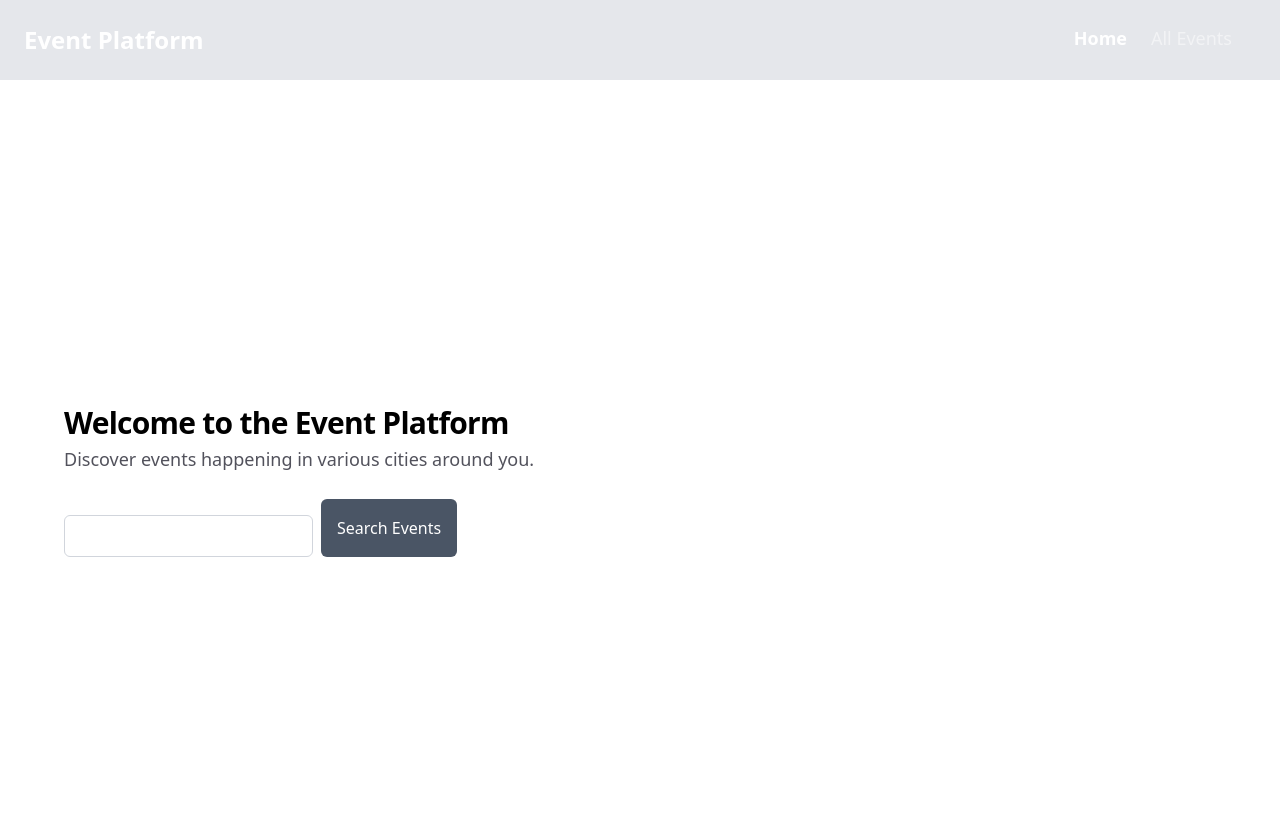
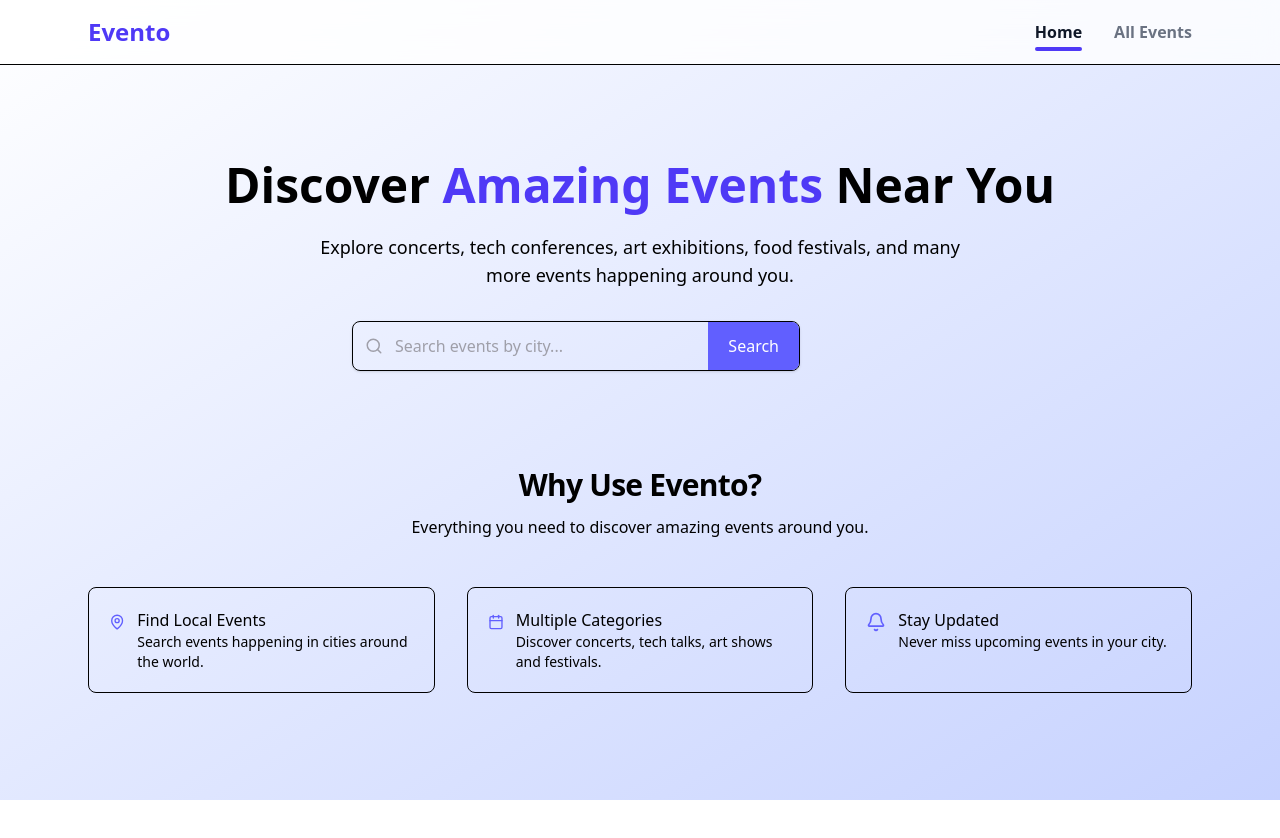
Before and after one commit to urstrulywin/Evento, a Next.js app: page / in a window 1280 px wide. Shown: the top 838 px of the page. After the commit the page ends 800 px from the top, so only its background shows below. Built offline with nearby package versions, Linux system fonts and the light colour scheme.

Commit message:
improved frontend

```diff
--- a/app/components/h1.tsx
+++ b/app/components/h1.tsx
@@ -1,17 +1,14 @@
-import { cn } from "@/lib/client-utils"
-import { twMerge } from "tailwind-merge"
+import { cn } from "@/lib/client-utils";
 
 type H1Props = {
-    children: React.ReactNode,
-    className?: string
+  children: React.ReactNode;
+  className?: string;
+};
+
+export default function h1({ children, className }: H1Props) {
+  return (
+    <h1 className={cn("text-4xl md:text-5xl font-bold text-center", className)}>
+      {children}
+    </h1>
+  );
 }
-
-export default function h1({children, className}: H1Props) {
-  return (
-    <h1 className={cn("text-3xl font-semibold leading-10 tracking-tight text-black dark:text-zinc-50",
-      className
-    )}>
-        {children}
-    </h1>
-  )
-}
--- a/app/components/header.tsx
+++ b/app/components/header.tsx
@@ -1,26 +1,59 @@
 "use client";
+
 import { usePathname } from "next/navigation";
 import Link from "next/link";
 
-const routes =[
-    { name: "Home", path: "/" },
-    { name: "All Events", path: "/events/all" },
+const routes = [
+  { name: "Home", path: "/" },
+  { name: "All Events", path: "/events/all" },
 ];
 
 export default function Header() {
-        const curPath = usePathname();
-    return <header className="flex justify-between p-6 bg-gray-200 dark:bg-gray-800 text-lg font-medium">
-        <section className="text-white text-2xl font-bold">
-            <Link href="/">Event Platform</Link>
-        </section>
-        <nav >
-            <ul>
-                {routes.map((route) => (
-                    <li key={route.path} className={`inline mr-6 ${curPath === route.path ? "font-bold text-white" : "text-white/50 hover:text-white"}`}>
-                        <Link href={route.path}>{route.name}</Link>
-                    </li>
-                ))}
-            </ul>
+  const pathname = usePathname();
+
+  return (
+    <header className="sticky top-0 z-50 border-b bg-white/80 backdrop-blur-md">
+      <div className="mx-auto max-w-6xl flex items-center justify-between px-6 py-4">
+        {/* Logo */}
+        <Link
+          href="/"
+          className="text-2xl font-bold text-indigo-600 hover:text-indigo-700 transition"
+        >
+          Evento
+        </Link>
+
+        {/* Navigation */}
+        <nav>
+          <ul className="flex items-center gap-8">
+            {routes.map((route) => {
+              const active = pathname === route.path;
+
+              return (
+                <li key={route.path}>
+                  <Link
+                    href={route.path}
+                    aria-current={active ? "page" : undefined}
+                    className={`relative pb-2 font-semibold transition-colors
+                    ${
+                      active
+                        ? "text-gray-900"
+                        : "text-gray-500 hover:text-gray-900"
+                    }`}
+                  >
+                    {route.name}
+
+                    {/* underline */}
+                    <span
+                      className={`absolute left-0 bottom-0 h-1 bg-indigo-600 rounded-full transition-all duration-300
+                      ${active ? "w-full" : "w-0"}`}
+                    />
+                  </Link>
+                </li>
+              );
+            })}
+          </ul>
         </nav>
-    </header>;
+      </div>
+    </header>
+  );
 }
--- a/app/components/search.tsx
+++ b/app/components/search.tsx
@@ -2,6 +2,7 @@
 
 import { useRef } from "react";
 import { useRouter } from "next/navigation";
+import { Search as SearchIcon } from "lucide-react";
 
 export default function Search() {
   const inputRef = useRef<HTMLInputElement>(null);
@@ -9,27 +10,35 @@ export default function Search() {
 
   const handleSubmit = (e: React.FormEvent<HTMLFormElement>) => {
     e.preventDefault();
+
     const city = inputRef.current?.value.trim();
 
-    if (city) {
-      router.push(`/events/${(city)}`);
-      // router.push(`/events/${encodeURIComponent(city)}`);
-    }
+    if (!city) return;
+
+    router.push(`/events/${encodeURIComponent(city)}`);
   };
 
   return (
-    <form onSubmit={handleSubmit} className="mt-6 flex w-full">
+    <form
+      onSubmit={handleSubmit}
+      role="search"
+      className="flex w-full max-w-md items-center overflow-hidden rounded-lg border shadow-sm"
+    >
+      <SearchIcon size={18} className="ml-3 text-zinc-400" />
+
       <input
         ref={inputRef}
         type="text"
-        placeholder="Enter city name"
-        className="mt-4 p-2 border border-gray-300 rounded-md dark:bg-gray-700 dark:border-gray-600 dark:text-white"
+        placeholder="Search events by city..."
+        aria-label="Search events by city"
+        className="flex-1 px-3 py-3 outline-none placeholder:text-zinc-400"
       />
+
       <button
         type="submit"
-        className="ml-2 px-4 py-2 bg-gray-600 text-white rounded-md hover:bg-blue-700"
+        className="px-5 py-3 bg-indigo-500 text-white font-medium hover:bg-indigo-600 transition"
       >
-        Search Events
+        Search
       </button>
     </form>
   );
--- a/app/event/[slug]/page.tsx
+++ b/app/event/[slug]/page.tsx
@@ -9,12 +9,14 @@ interface EventSlug {
   params: Promise<{ slug: string }>;
 }
 
-export async function generateMetadata({ params }: EventSlug) : Promise<Metadata>{
+export async function generateMetadata({
+  params,
+}: EventSlug): Promise<Metadata> {
   const { slug } = await params;
 
   const event = await getEvent(slug);
 
-    if(!event) {
+  if (!event) {
     return {
       title: "Event Not Found",
     };
@@ -25,36 +27,40 @@ export async function generateMetadata({ params }: EventSlug) : Promise<Metadata
   };
 }
 
-export default async function CityEventPage({params}: EventSlug) {
+export default async function CityEventPage({ params }: EventSlug) {
   const { slug } = await params;
 
   // Simulate network delay for demo purposes
   // await sleep(2000);
   const event = await getEvent(slug);
 
-  if(!event) {
+  if (!event) {
     return (
       <main className="flex flex-col items-center justify-center min-h-screen px-5 text-center">
         <H1 className="text-4xl mb-4">Event Not Found</H1>
-        <p className="text-lg text-white/75 max-w-2xl">Sorry, we couldn't find the event you're looking for. Please check the URL or return to the homepage.</p>
+        <p className="text-lg max-w-2xl">
+          Sorry, we couldn't find the event you're looking for. Please check the
+          URL or return to the homepage.
+        </p>
       </main>
     );
   }
 
   return (
-    <main >
+    <main>
       <section className="relative w-full overflow-hidden flex items-center justify-center py-15 md:py-20">
         <Image
           src={event.imageUrl}
           alt={event.name}
-          className="object-cover z-0 blur-2xl"
+          className="object-cover z-0 blur-lg"
           quality={50}
           fill
           sizes="(max-width: 1280px) 100vw, 1280px"
           // height={400}
           priority
         />
-        <div className="relative z-1 flex gap-6 lg:gap-x-12 flex-col md:flex-row items-center">
+        {/* <div className="absolute inset-0 bg-black/40 z-0" /> */}
+        <div className="relative z-10 flex gap-6 lg:gap-x-12 text-white/80 flex-col md:flex-row items-center">
           <Image
             src={event.imageUrl}
             alt={event.name}
@@ -66,28 +72,32 @@ export default async function CityEventPage({params}: EventSlug) {
           />
           <div className="flex flex-col sm:items-center md:items-start">
             {/* display date of event */}
-            <p className= "text-white/75">
-              {new Date(event.date).toLocaleDateString('en-US', {
-                weekday: 'short',
-                year: 'numeric',
-                month: 'short',
-                day: 'numeric',
+            <p>
+              {new Date(event.date).toLocaleDateString("en-US", {
+                weekday: "short",
+                year: "numeric",
+                month: "short",
+                day: "numeric",
               })}
             </p>
             <H1 className="py-2 whitespace-nowrap lg:text-5xl">{event.name}</H1>
-            <p className="pb-1 italic whitespace-nowrap text-xl text-white/75"> Organized by <span>{event.organizerName}</span> </p>
-            <p className="text-white drop-shadow-lg">{event.location}</p>
-            <button className=" bg-white/20 text-lg p-1 mt-5 capitalize w-[95vw] sm:w-full rounded-md border-white/20 border-2 bg-blur state-effects"> Get Tickets </button>
+            <p className="pb-1 italic whitespace-nowrap text-xl ">
+              Organized by <span>{event.organizerName}</span>
+            </p>
+            <p className="drop-shadow-lg">{event.location}</p>
+            <button className=" bg-white/20 text-lg p-1 mt-5 capitalize w-[95vw] sm:w-full rounded-md border-white/20 border-2 bg-blur state-effects">
+              Get Tickets
+            </button>
           </div>
         </div>
       </section>
-      <div className="text-center px-5 py-10 min-h-[75vh]">
+      <div className="text-center">
         <Section>
-              <SectionHeader >About the event</SectionHeader>
+          <SectionHeader>About the event</SectionHeader>
           <SectionContent>{event.description}</SectionContent>
         </Section>
         <Section>
-              <SectionHeader >Location</SectionHeader>
+          <SectionHeader>Location</SectionHeader>
           <SectionContent>{event.location}</SectionContent>
         </Section>
       </div>
@@ -95,18 +105,14 @@ export default async function CityEventPage({params}: EventSlug) {
   );
 }
 
-function Section({children}: {children: React.ReactNode}) {
-  return <section className="mb-12">
-    {children}
-  </section>
+function Section({ children }: { children: React.ReactNode }) {
+  return <section className="m-8">{children}</section>;
 }
 
-function SectionHeader({children}: {children: React.ReactNode}) {
-  return <h2 className="text-2xl mb-4">{children}</h2>
+function SectionHeader({ children }: { children: React.ReactNode }) {
+  return <h2 className="text-2xl">{children}</h2>;
 }
 
-function SectionContent({children}: {children: React.ReactNode}) {
-  return <div className="text-lg leading-8 text-white/75 max-w-4xl mx-auto ">
-    {children}
-  </div>
+function SectionContent({ children }: { children: React.ReactNode }) {
+  return <div className="text-lg leading-8 max-w-4xl mx-auto ">{children}</div>;
 }
--- a/app/layout.tsx
+++ b/app/layout.tsx
@@ -1,8 +1,7 @@
 import type { Metadata } from "next";
 import { Geist, Geist_Mono } from "next/font/google";
 import "./globals.css";
-import Header from "@/components/header"
-
+import Header from "@/components/header";
 
 const geistSans = Geist({
   variable: "--font-geist-sans",
@@ -26,7 +25,9 @@ export default function RootLayout({
 }>) {
   return (
     <html lang="en">
-      <body className={` ${geistSans.variable} ${geistMono.variable} text-white dark:bg-black antialiased overflow-y-scroll `} >
+      <body
+        className={` ${geistSans.variable} ${geistMono.variable} min-h-screen bg-gradient-to-br from-white to-indigo-200 antialiased overflow-y-scroll `}
+      >
         <Header />
         {children}
       </body>
--- a/app/page.tsx
+++ b/app/page.tsx
@@ -1,14 +1,71 @@
 import Search from "@/components/search";
 import H1 from "@/components/h1";
+import { Bell, Calendar, MapPin } from "lucide-react";
+
 export default function Home() {
   return (
-    // <div className="flex min-h-screen items-center justify-center bg-zinc-50 font-sans dark:bg-black">
-      <main className="flex min-h-screen w-full flex-col items-center justify-center py-32 px-16 bg-white dark:bg-black sm:items-start">
-        <H1>Welcome to the Event Platform </H1>
-        <p className=" text-lg leading-8 text-zinc-600 dark:text-zinc-400">
-          Discover events happening in various cities around you.
+    <main>
+      {/* Hero Section */}
+      <section className="mx-auto max-w-6xl px-6 py-24 text-center flex flex-col items-center">
+        <H1>
+          Discover <span className="text-indigo-600">Amazing Events</span> Near
+          You
+        </H1>
+
+        <p className="mt-6 text-lg text-muted-foreground max-w-2xl">
+          Explore concerts, tech conferences, art exhibitions, food festivals,
+          and many more events happening around you.
         </p>
-        <Search/>
-      </main>
+
+        <div className="mt-8 w-full max-w-xl">
+          <Search />
+        </div>
+      </section>
+
+      {/* Features Section */}
+      <section className="mx-auto max-w-6xl px-6">
+        <div className="text-center mb-12">
+          <h2 className="text-3xl font-semibold tracking-tight">
+            Why Use Evento?
+          </h2>
+
+          <p className="text-muted-foreground mt-3 max-w-xl mx-auto">
+            Everything you need to discover amazing events around you.
+          </p>
+        </div>
+
+        <div className="grid gap-8 sm:grid-cols-2 md:grid-cols-3">
+          <div className="flex items-start gap-3 border rounded-lg p-5">
+            <MapPin className="text-indigo-500 mt-1" size={20} />
+            <div>
+              <h3 className="font-medium">Find Local Events</h3>
+              <p className="text-sm text-muted-foreground">
+                Search events happening in cities around the world.
+              </p>
+            </div>
+          </div>
+
+          <div className="flex items-start gap-3 border rounded-lg p-5">
+            <Calendar className="text-indigo-500 mt-1" size={20} />
+            <div>
+              <h3 className="font-medium">Multiple Categories</h3>
+              <p className="text-sm text-muted-foreground">
+                Discover concerts, tech talks, art shows and festivals.
+              </p>
+            </div>
+          </div>
+
+          <div className="flex items-start gap-3 border rounded-lg p-5">
+            <Bell className="text-indigo-500 mt-1" size={20} />
+            <div>
+              <h3 className="font-medium">Stay Updated</h3>
+              <p className="text-sm text-muted-foreground">
+                Never miss upcoming events in your city.
+              </p>
+            </div>
+          </div>
+        </div>
+      </section>
+    </main>
   );
 }
```
Also changed, not shown: app/components/event-card.tsx (+33 -18 lines), app/components/events-list.tsx (+8 -7 lines), app/components/pagination.tsx (+27 -29 lines). Lines whose indentation alone changed are shown as unchanged.
